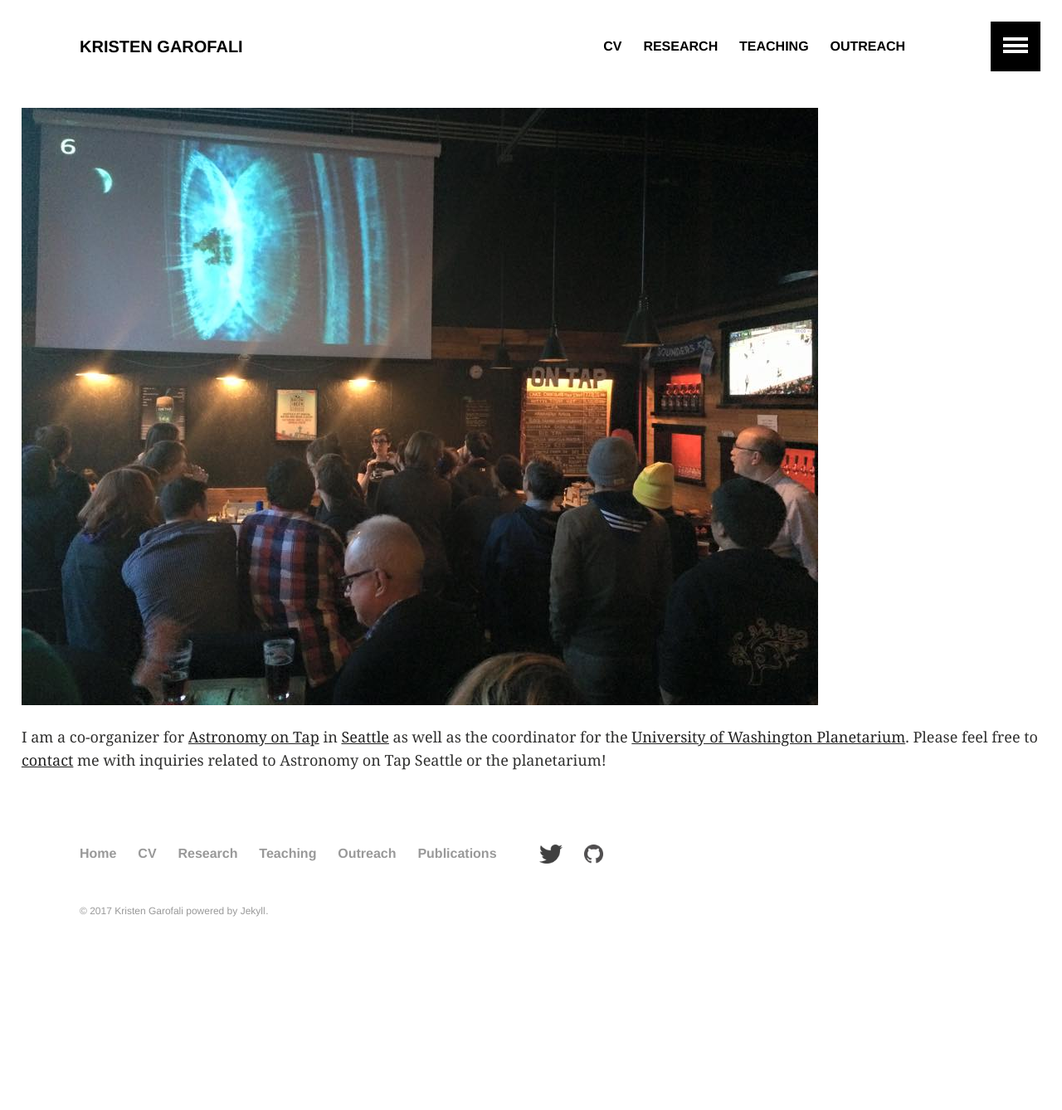
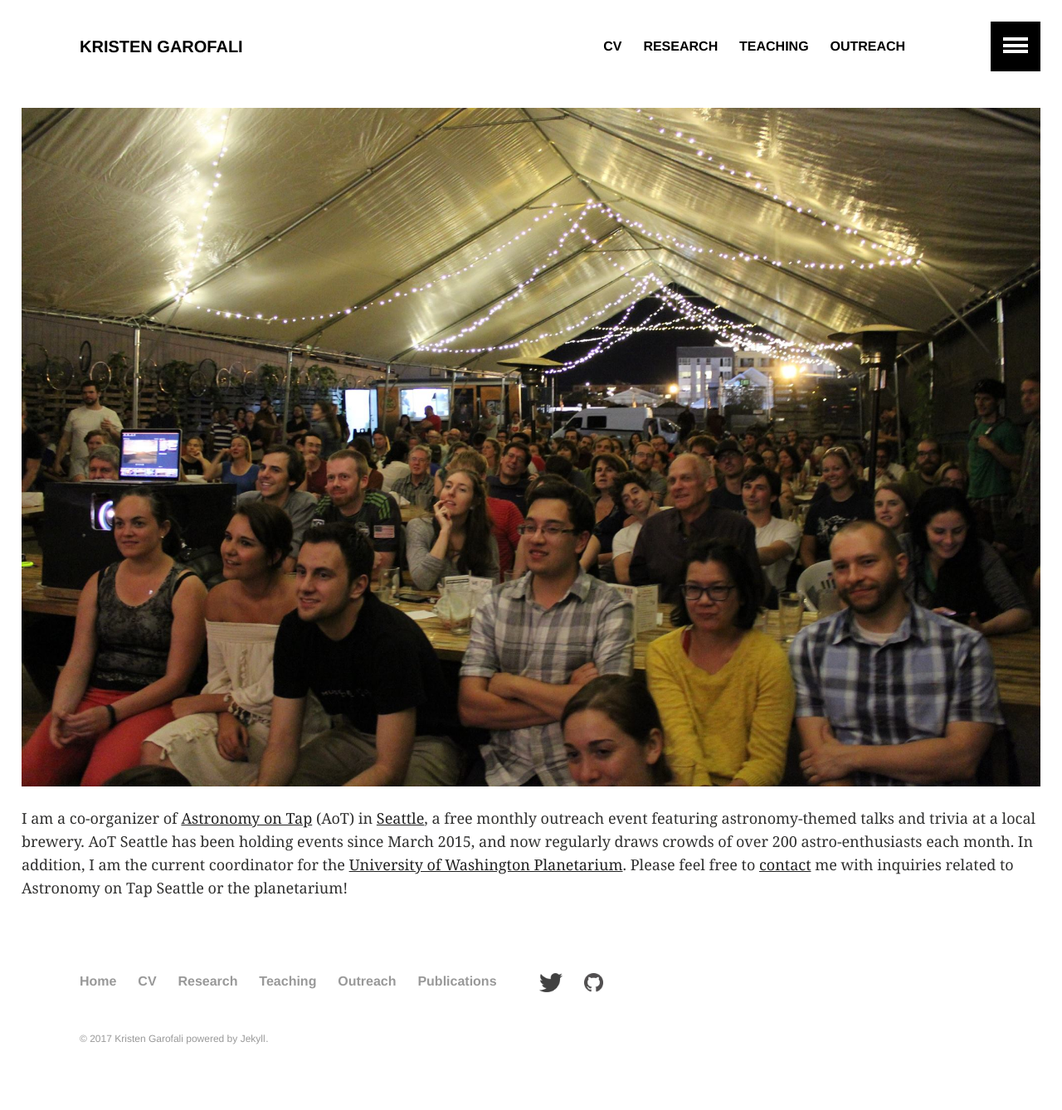
Before and after one commit to kgarofali/kgarofali.github.io, a Jekyll site: the page built from outreach.md, in a window 1280 px wide. Shown: the whole page at 83% size. Built offline with Jekyll 4.4.1, drawn with Linux system fonts in a browser that asks for light colours; before the commit the page ends 1184 px from its top, so only the background shows below that.

Commit message:
outreach tweak

```diff
--- a/_data/navigation.yml
+++ b/_data/navigation.yml
@@ -2,7 +2,7 @@
 
 - title: CV
   url: /docs/grad_CV.pdf
-  image: twitpic.jpg
+  image: cv_small.png
   excerpt: Click me for CV.
 - title: Research
   url: /research/
--- a/outreach.md
+++ b/outreach.md
@@ -4,6 +4,6 @@ title: Outreach
 permalink: /outreach/
 ---
 
-![](../images/AoTKG.jpg)
+![](../images/AoT_crowd_Peddler.jpg)
 
-I am a co-organizer for [Astronomy on Tap](http://astronomyontap.org/) in [Seattle](https://www.facebook.com/AoTSeattle) as well as the coordinator for the [University of Washington Planetarium](http://depts.washington.edu/astron/outreach/uw-planetarium/). Please feel free to [contact](../../) me with inquiries related to Astronomy on Tap Seattle or the planetarium!
+I am a co-organizer of [Astronomy on Tap](http://astronomyontap.org/) (AoT) in [Seattle](https://www.facebook.com/AoTSeattle), a free monthly outreach event featuring astronomy-themed talks and trivia at a local brewery. AoT Seattle has been holding events since March 2015, and now regularly draws crowds of over 200 astro-enthusiasts each month. In addition, I am the current coordinator for the [University of Washington Planetarium](http://depts.washington.edu/astron/outreach/uw-planetarium/). Please feel free to [contact](../../) me with inquiries related to Astronomy on Tap Seattle or the planetarium!
```
Also changed, not shown: images/AoT_crowd_Peddler.jpg (added).
